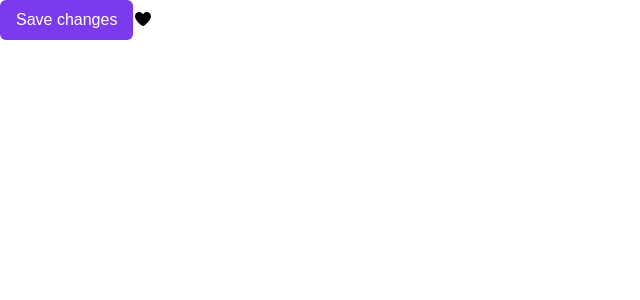
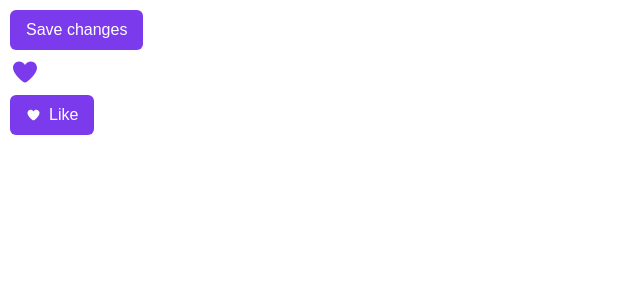
Before and after one commit to DiegoVilla27/react-design-system, a React (Vite) app: page / in a window 1280 px wide. Shown: the top 300 px of the page, without its empty margins (0-640 px from the left). Built offline with nearby package versions, Linux system fonts and the light colour scheme.

Commit message:
feat: Molecule ButtonIcon

```diff
--- a/src/App.tsx
+++ b/src/App.tsx
@@ -1,20 +1,42 @@
 import { faHeart } from "@fortawesome/free-solid-svg-icons";
 import { Button, Icon } from "./stories/components/atoms";
+import { ButtonIcon } from "./stories/components/molecules";
 
 function App() {
   return (
-    <>
+    <div
+      style={{
+        display: "flex",
+        flexDirection: "column",
+        gap: "10px",
+        padding: "10px"
+      }}
+    >
+      <div>
         <Button
           label="Save changes"
           variant="primary"
           size="md"
         />
+      </div>
+      <div>
         <Icon
           icon={faHeart}
+          size="lg"
+          color="var(--color-primary)"
+        />
+      </div>
+      <div>
+        <ButtonIcon
+          label="Like"
+          icon={faHeart}
+          iconPosition="left"
+          variant="primary"
           size="md"
-        color="#000000"
+          iconSize="sm"
         />
-    </>
+      </div>
+    </div>
   );
 }
 
--- a/src/index.ts
+++ b/src/index.ts
@@ -3,3 +3,6 @@ export * from "./theme";
 
 // Atoms
 export * from "./stories/components/atoms";
+
+// Molecules
+export * from "./stories/components/molecules";
--- /dev/null
+++ b/src/stories/components/molecules/button-icon/ButtonIcon.tsx
@@ -0,0 +1,42 @@
+import React from "react";
+import { Button, Icon } from "../../atoms";
+import { ButtonIconProps } from "./ButtonIcon.types";
+import "./button-icon.css";
+
+export const ButtonIcon: React.FC<ButtonIconProps> = ({
+  variant = "primary",
+  size = "md",
+  label,
+  icon,
+  iconSize = "md",
+  iconColor = "#ffffff",
+  iconPosition = "left",
+  ...props
+}) => {
+  const renderIcon = () => (
+    <Icon
+      icon={icon}
+      size={iconSize}
+      color={iconColor}
+      aria-hidden={!label}
+    />
+  );
+
+  const hasLabel = Boolean(label);
+  const hasIcon = Boolean(icon);
+
+  return (
+    <Button
+      {...props}
+      variant={variant}
+      size={size}
+    >
+      <span className={`button-icon button-icon--${iconPosition}`}>
+        {hasIcon && iconPosition === "left" && renderIcon()}
+        {hasLabel && <span className="button-icon__label">{label}</span>}
+        {hasIcon && iconPosition === "right" && renderIcon()}
+        {hasIcon && iconPosition === "center" && !hasLabel && renderIcon()}
+      </span>
+    </Button>
+  );
+};
--- /dev/null
+++ b/src/stories/components/molecules/button-icon/button-icon.css
@@ -0,0 +1,18 @@
+.button-icon {
+  display: inline-flex;
+  align-items: center;
+  justify-content: center;
+  gap: 0.5rem;
+}
+
+.button-icon--left svg {
+  order: 0;
+}
+
+.button-icon--right svg {
+  order: 2;
+}
+
+.button-icon__label {
+  order: 1;
+}
--- /dev/null
+++ b/src/stories/components/molecules/index.ts
@@ -0,0 +1,2 @@
+// Molecules
+export * from "./button-icon/ButtonIcon";
```
Also changed, not shown: src/stories/components/molecules/button-icon/ButtonIcon.types.ts (added, +13 -0 lines), 1 other file (tests, documents, lock files or other folders). Lines whose indentation alone changed are shown as unchanged.
